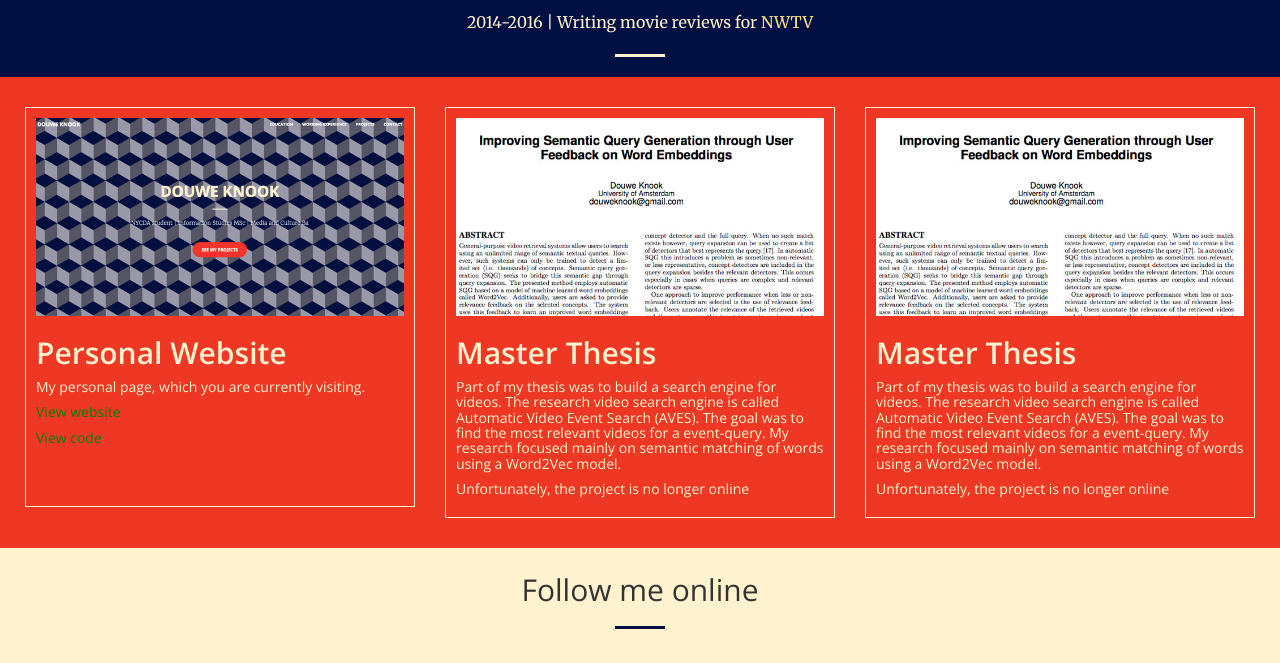
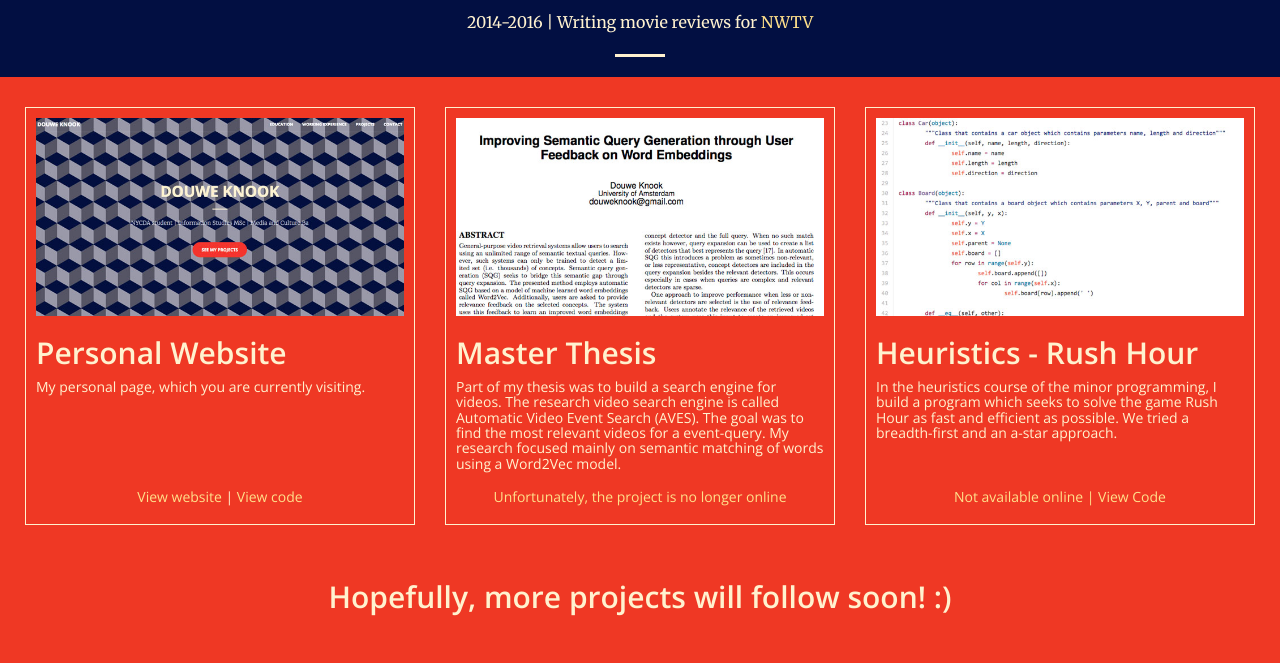
Before and after one commit to NYCDA-BSSA-SEPTEMBER-2016/personal-website-douwe, a website: page index.html in a window 1280 px wide. Shown: the part 1930-2593 px from the top of the page. Drawn offline with nearby package versions, Linux system fonts and the light colour scheme.

Commit message:
finished projects

```diff
--- a/css/style.css
+++ b/css/style.css
@@ -161,11 +161,24 @@ hr.dark {
 	color: #fff2cf;
 }
 
+.project-description {
+	min-height: 100px;
+}
+
+.link-text-right {
+	text-align: center;
+}
+
 .project-link,
-.prokect-link:hover,
-.prokect-link:active,
-.prokect-link:visited {
-	color:green;
-	transition: none;
-	opacity: 100%;
+.project-link:hover,
+.project-link:active,
+.project-link:visited {
+	color: #ffe08b;
 }
+
+.more-projects {
+	text-align: center;
+	color: #fff2cf;
+	padding: 25px 0px;
+	font-weight: 600;
+}
--- a/index.html
+++ b/index.html
@@ -137,27 +137,32 @@
                     <div class="project-box">
                         <img src="img/portfolio/thumbnails/7.jpg" class="img-responsive crop">
                         <h2 class="project-title">Personal Website</h2>
-                        <h5>My personal page, which you are currently visiting.</h5>
-                        <h5><a class="project-link" href="index.html">View website</a></h5>
-                        <h5><a class="project-link" href="https://github.com/NYCDA-BSSA-SEPTEMBER-2016/personal-website-douwe">View code</a></h5>
+                        <h5 class="project-description">My personal page, which you are currently visiting.</h5>
+                        <h5 class="link-text-right"><a class="project-link" href="index.html">View website</a>  |
+                         <a class="project-link" href="https://github.com/NYCDA-BSSA-SEPTEMBER-2016/personal-website-douwe">View code</a></h5>
                     </div>
                 </div>
                 <div class="col-lg-4 col-sm-6">
                     <div class="project-box">
                         <img src="img/portfolio/thumbnails/8.jpg" class="img-responsive crop">
                         <h2 class="project-title">Master Thesis</h2>
-                        <h5>Part of my thesis was to build a search engine for videos. The research video search engine is called Automatic Video Event Search (AVES). The goal was to find the most relevant videos for a event-query. My research focused mainly on semantic matching of words using a Word2Vec model.</h5>
-                        <h5>Unfortunately, the project is no longer online</h5>
+                        <h5 class="project-description">Part of my thesis was to build a search engine for videos. The research video search engine is called Automatic Video Event Search (AVES). The goal was to find the most relevant videos for a event-query. My research focused mainly on semantic matching of words using a Word2Vec model.</h5>
+                        <h5 class="link-text-right project-link">Unfortunately, the project is no longer online</h5>
                     </div>
                 </div>
                 <div class="col-lg-4 col-sm-6">
                     <div class="project-box">
-                        <img src="img/portfolio/thumbnails/8.jpg" class="img-responsive crop">
-                        <h2 class="project-title">Master Thesis</h2>
-                        <h5>Part of my thesis was to build a search engine for videos. The research video search engine is called Automatic Video Event Search (AVES). The goal was to find the most relevant videos for a event-query. My research focused mainly on semantic matching of words using a Word2Vec model.</h5>
-                        <h5>Unfortunately, the project is no longer online</h5>
+                        <img src="img/portfolio/thumbnails/9.jpg" class="img-responsive crop">
+                        <h2 class="project-title">Heuristics - Rush Hour</h2>
+                        <h5 class="project-description">In the heuristics course of the minor programming, I build a program which seeks to solve the game Rush Hour as fast and efficient as possible. We tried a breadth-first and an a-star approach.</h5>
+                        <h5 class="link-text-right project-link">Not available online | <a class="project-link" href="https://github.com/douweknook/RushHour">View Code</a></h5>
                     </div>
                 </div>
+            </div>
+        </div>
+        <div class="row">
+            <div class="col-md-12">
+                <h2 class="more-projects">Hopefully, more projects will follow soon! :)</h2>
             </div>
         </div>
     </section>
```
Also changed, not shown: img/portfolio/thumbnails/9.jpg (added).
